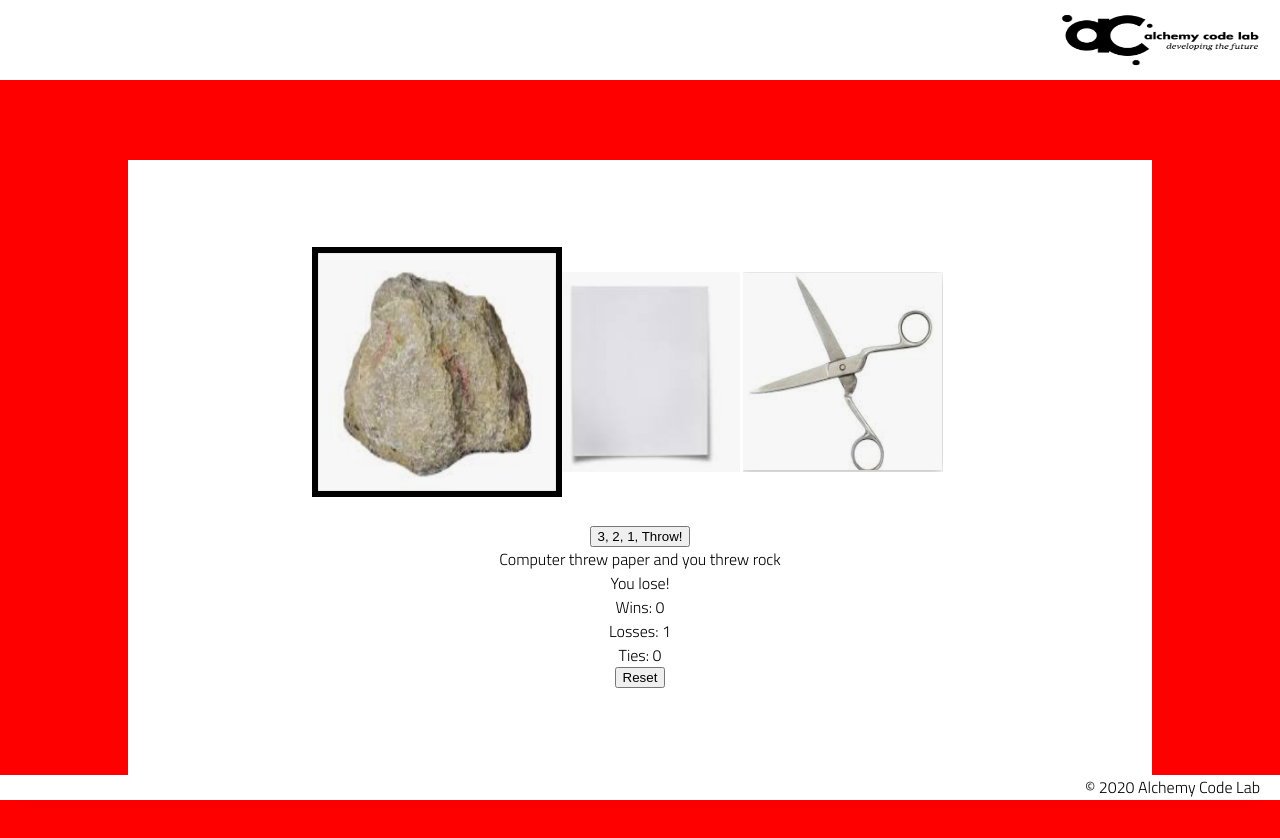
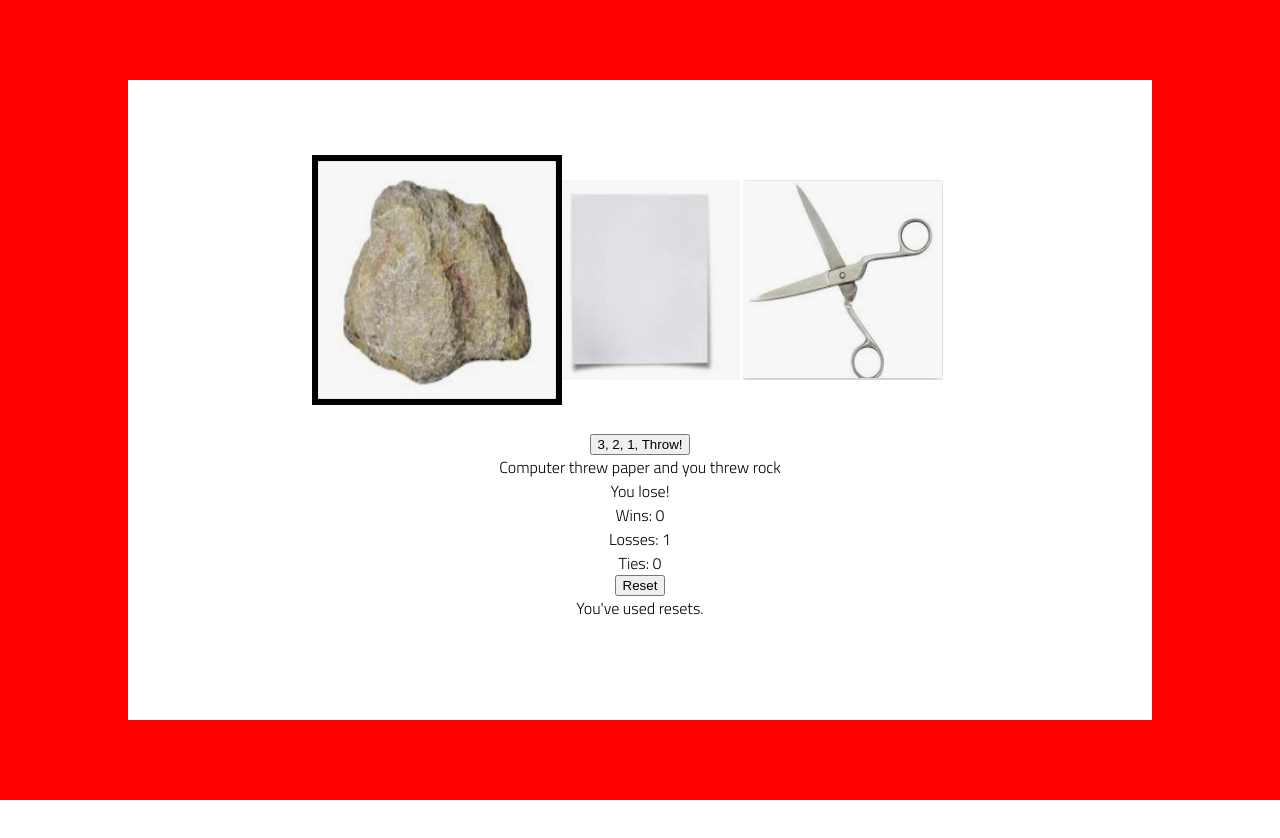
Before and after one commit to ShaneUP1/lab-03-rock-paper-scissors, a plain HTML site: page index.html in a window 1280 px wide. Both pictures are taken after a click on the button "3, 2, 1, Throw!". After the commit the page ends 800 px from the top, so only its background shows below. Drawn offline with Linux system fonts and the light colour scheme.

Commit message:
adds reset button and tally

```diff
--- a/app.js
+++ b/app.js
@@ -1,6 +1,6 @@
 // import functions and grab DOM elements
 import { getRandomThrow } from './get-random-throw.js';
-import { didUserWin } from './did-user-win.js'
+import { didUserWin } from './did-user-win.js';
 
 const button = document.querySelector('#play');
 const gameWins = document.querySelector('#wins');
@@ -9,9 +9,10 @@ const gameTies = document.querySelector('#ties');
 const gameResetButton = document.querySelector('#reset-button');
 
 
-const throwResult = document.querySelector("#game-result");
-const compThrow = document.querySelector("#comp-result");
-const userThrow = document.querySelector("#user-choice");
+const throwResult = document.querySelector('#game-result');
+const compThrow = document.querySelector('#comp-result');
+const userThrow = document.querySelector('#user-choice');
+const resetClicks = document.querySelector('#reset-clicks');
 
 
 // initialize state
@@ -19,6 +20,7 @@ const userThrow = document.querySelector("#user-choice");
 let wins = 0;
 let losses = 0;
 let ties = 0;
+let resets = 0;
 
 // set event listeners to update state and DOM
 
@@ -28,50 +30,40 @@ button.addEventListener('click', () => {
     userThrow.textContent = checkedChoice.value;
     const user = checkedChoice.value;
 
-
     const comp = getRandomThrow();
-    console.log(comp);
     compThrow.textContent = comp;
 
+    const gameOutcome = didUserWin(user, comp);
 
-    const gameOutcome = didUserWin(user, comp);
-    console.log(gameOutcome);
 
     if (gameOutcome === 'win'){
-        wins++
+        wins++;
         gameWins.textContent = wins;
-        throwResult.textContent = "You won!";
+        throwResult.textContent = 'You won!';
     }
     else if (gameOutcome === 'lose'){
-        losses++
+        losses++;
         gameLosses.textContent = losses;
-        throwResult.textContent = "You lose!";
+        throwResult.textContent = 'You lose!';
     } else {
-        ties++
+        ties++;
         gameTies.textContent = ties;
-        throwResult.textContent = "It was a tie."
+        throwResult.textContent = 'It was a tie.';
     }
 
 
-})
+});
 
 gameResetButton.addEventListener('click', () => {
+    resets++;
+    resetClicks.textContent = resets;
 
-// function
-// reset wins losses and ties
     gameWins.textContent = 0;
     gameLosses.textContent = 0;
     gameTies.textContent = 0;
 
-// reset throwResult
     throwResult.textContent = '';
 
-// compThrow and userThrow
     compThrow.textContent = '';
     userThrow.textContent = '';
-
-
-
-
-
-})
+});
--- a/get-random-throw.js
+++ b/get-random-throw.js
@@ -1,8 +1,7 @@
 
 
 export function getRandomThrow() {
-   let compThrow = Math.ceil(Math.random()*3);
-console.log(compThrow);
+    let compThrow = Math.ceil(Math.random() * 3);
     let convertToRPS;
 
     if (compThrow === 1) {
--- a/index.html
+++ b/index.html
@@ -13,11 +13,7 @@
 </head>
 
 <body>
-    <header>
-        <div class="gutter-right logo">
-            <img src="assets/big-logo.png"/>
-        </div>
-    </header>
+
 
 <!-- Main------------------------------------------------------------------------------------------------------------------------- -->
 
@@ -77,7 +73,10 @@
                 <br>
 
             <button id="play">3, 2, 1, Throw!</button>
-            <div>Computer threw <span id="comp-result"></span> and you threw <span id="user-choice"></span></div>
+            <div id="play-call">
+                Computer threw <span id="comp-result"></span> and you threw <span id="user-choice"></span>
+            </div>
+
             <div id="game-result"></div>
                 <div>
                     Wins: <span id="wins">0</span>
@@ -89,18 +88,18 @@
                     Ties: <span id="ties">0</span>
                 </div>
 
+
 <!-- Set reset button to document reset  -->
 
             <button id="reset-button">Reset</button>
+            <div>You've used <span id="reset-clicks"></span> resets.</div>
 
         </section>
     </main>
 
 <!-- footer---------------------------------------------------------------------------------------------------------------------------------- -->
 
-    <footer>
-        <div class="copy gutter-right">&copy; 2020 Alchemy Code Lab</div>
-    </footer>
+
 
     <script type="module" src="app.js"></script>
 </body>
--- a/reset-game.js
+++ /dev/null
@@ -1,4 +0,0 @@
-export function Resetgame() {
-    const gameMain = document.querySelector('#game-main');
-    document.gameMain.reset();
-}
--- a/styles/style.css
+++ b/styles/style.css
@@ -54,13 +54,7 @@ section {
     border: solid 2px var(--color1);
 }
 
-header {
-    display: flex;
-    justify-content: flex-end;
-    background-color: var(--color3);
-    height: var(--header-height);
-    box-shadow: var(--shadow);
-}
+
 
 footer {
     display: flex;
```
Also changed, not shown: did-user-win.js (+8 -8 lines), test/utils.test.js (+10 -15 lines). Lines whose indentation alone changed are shown as unchanged.
